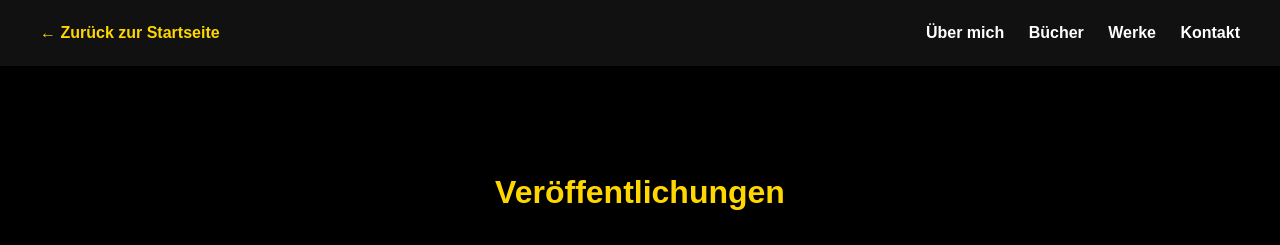
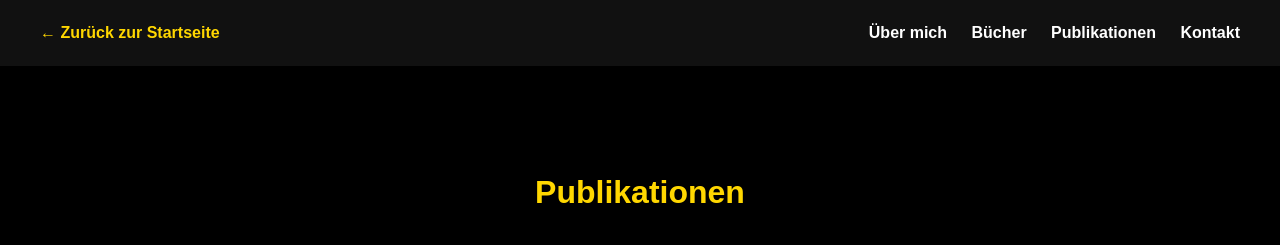
Before and after one commit to christian164741/mathandphysics-de, a plain HTML site: page publikationen.html in a window 1280 px wide. Shown: the top 245 px of the page. Drawn offline with Linux system fonts and the light colour scheme.

Commit message:
Publikationen

```diff
--- a/werke.html
+++ b/publikationen.html
@@ -100,13 +100,13 @@
     <nav>
       <a href="uebermich.html">Über mich</a>
       <a href="buecher.html">Bücher</a>
-       <a href="werke.html">Werke</a>
+       <a href="publikationen.html">Publikationen</a>
       <a href="kontakt.html">Kontakt</a>
     </nav>
   </header>
 
   <main>
-    <h1>Veröffentlichungen</h1>
+    <h1>Publikationen</h1>
 
       <section class="book">
   <img src="img/compton-de.png" alt="Buchcover Der Compton – Effekt">
```
Also changed, not shown: buecher.html (+1 -1 lines), index.html (+1 -1 lines), kontakt.html (+1 -1 lines), uebermich.html (+1 -1 lines).
